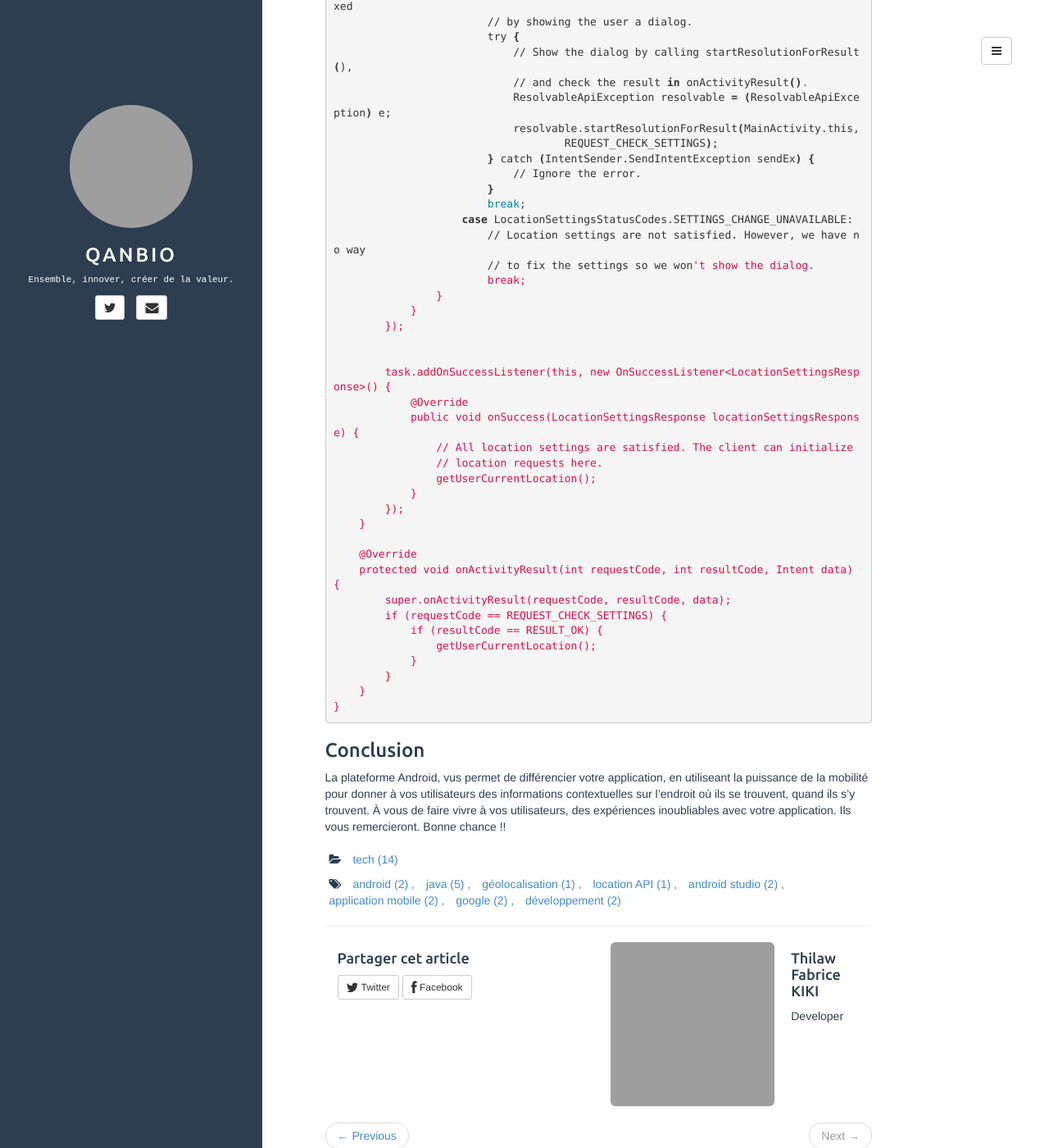
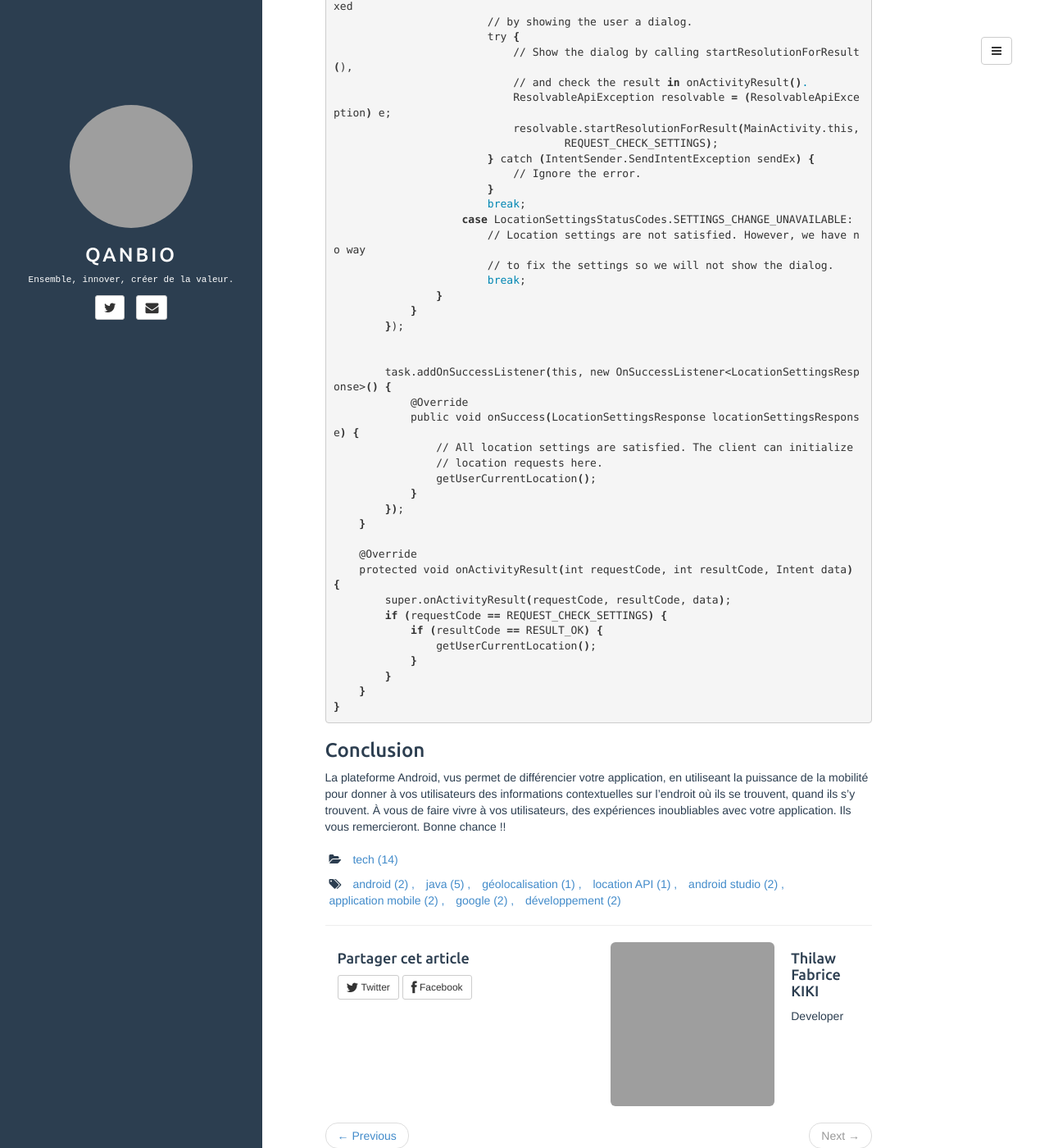
Before and after one commit to qanbio/blog, a Jekyll site: the page built from _posts/2017-07-10-ajouter-la-geolocation-aux-applis-android.md, in a window 1280 px wide and 1400 px high, scrolled down 5391 px. Shown: the whole window at 82% size. Built offline with Jekyll 4.4.1, drawn with Linux system fonts in a browser that asks for light colours; comment, search, counter and statistics services are not loaded; some of the changed text lies outside the part shown; grey boxes are pictures that could not be loaded.

Commit message:
correction de bugs

```diff
--- a/_posts/2017-07-10-ajouter-la-geolocation-aux-applis-android.md
+++ b/_posts/2017-07-10-ajouter-la-geolocation-aux-applis-android.md
@@ -87,7 +87,7 @@
                 break;
             case LocationSettingsStatusCodes.SETTINGS_CHANGE_UNAVAILABLE:
                 // Location settings are not satisfied. However, we have no way
-                // to fix the settings so we won't show the dialog.
+                // to fix the settings so we will not show the dialog.
                 break;
         }
     }
@@ -193,7 +193,7 @@
                         break;
                     case LocationSettingsStatusCodes.SETTINGS_CHANGE_UNAVAILABLE:
                         // Location settings are not satisfied. However, we have no way
-                        // to fix the settings so we won't show the dialog.
+                        // to fix the settings so we will not show the dialog.
                         break;
                 }
             }
```
